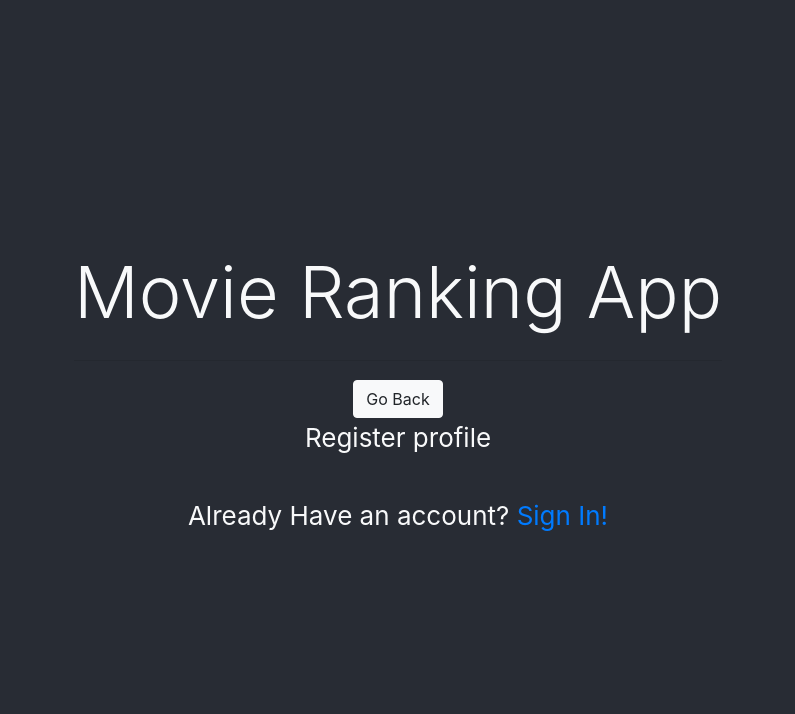
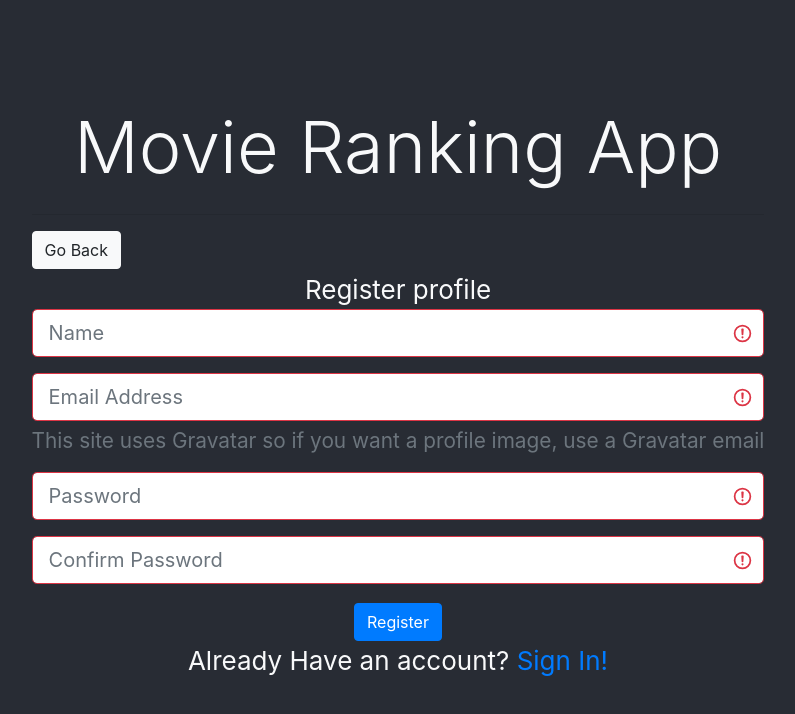
Before and after one commit to ncklasala/Movie_ranking, a React (Create React App) app in the folder client/: page /register in a window 1280 px wide. Shown: the top 714 px of the page, without its empty margins (242-1037 px from the left). Built offline with nearby package versions, Linux system fonts and the light colour scheme.

Commit message:
added form to user

```diff
--- a/client/src/actions/authActions.js
+++ b/client/src/actions/authActions.js
@@ -5,7 +5,7 @@ import jwt_decode from "jwt-decode";
 //Register User
 export const registerUser = (userData, history) => (dispatch) => {
   axios
-    .post("/api/users/register", userData)
+    .post("/api/user/register", userData)
     .then((res) => history.push("/login"))
     .catch((err) =>
       dispatch({
@@ -17,7 +17,7 @@ export const registerUser = (userData, history) => (dispatch) => {
 //Login User
 export const loginUser = (userData, history) => (dispatch) => {
   axios
-    .post("/api/users/login", userData)
+    .post("/api/user/login", userData)
     .then((res) => {
       //Save to local storage
       const { token } = res.data;
--- /dev/null
+++ b/client/src/components/common/TextFieldGroup.js
@@ -0,0 +1,47 @@
+import React from "react";
+import classnames from "classnames";
+import PropTypes from "prop-types";
+const TextFieldGroup = ({
+  name,
+  placeholder,
+  value,
+  error,
+  info,
+  type,
+  onChange,
+  disabled,
+}) => {
+  return (
+    <div className="form-group">
+      <input
+        type={type}
+        className={classnames("form-control form-control-lg", {
+          "is-invalid": { error },
+        })}
+        placeholder={placeholder}
+        name={name}
+        value={value}
+        onChange={onChange}
+        disabled={disabled}
+      />
+      {info && <small className="form-text text-muted">{info}</small>}
+      {error && <div className="invalid-feedback">{error}</div>}
+    </div>
+  );
+};
+
+TextFieldGroup.propTypes = {
+  name: PropTypes.string.isRequired,
+  placeholder: PropTypes.string,
+  value: PropTypes.string.isRequired,
+  label: PropTypes.string,
+  error: PropTypes.string,
+  info: PropTypes.string,
+  type: PropTypes.string.isRequired,
+  onChange: PropTypes.func.isRequired,
+  disabled: PropTypes.string,
+};
+TextFieldGroup.defaultProps = {
+  type: "text",
+};
+export default TextFieldGroup;
--- a/client/src/components/layout/GuestLanding.js
+++ b/client/src/components/layout/GuestLanding.js
@@ -1,8 +1,8 @@
 import React, { Component } from "react";
 import { Link } from "react-router-dom";
-import PropTypes from "prop-types";
-import { connect } from "react-redux";
-import Button from "react-bootstrap/Button";
+// import PropTypes from "prop-types";
+// import { connect } from "react-redux";
+// import Button from "react-bootstrap/Button";
 class GuestLanding extends Component {
   render() {
     return (
--- a/client/src/components/users/Register.js
+++ b/client/src/components/users/Register.js
@@ -1,14 +1,96 @@
 import React, { Component } from "react";
 import { Link } from "react-router-dom";
+import PropTypes from "prop-types";
+import { withRouter } from "react-router-dom";
+import { connect } from "react-redux";
+import { registerUser } from "../../actions/authActions";
+import TextFieldGroup from "../common/TextFieldGroup";
 class Register extends Component {
+  constructor() {
+    super();
+    this.state = {
+      name: "",
+      email: "",
+      password: "",
+      password2: "",
+      errors: {},
+    };
+    this.onChange = this.onChange.bind(this);
+    this.onSubmit = this.onSubmit.bind(this);
+  }
+
+  componentDidMount() {
+    if (this.props.auth.isAuthenticated) {
+      this.props.history.push("/");
+    }
+  }
+  componentWillReceiveProps(nextProps) {
+    if (nextProps.errors) {
+      this.setState({ errors: nextProps.errors });
+    }
+  }
+  onChange(e) {
+    this.setState({ [e.target.name]: e.target.value });
+  }
+  onSubmit(e) {
+    e.preventDefault();
+    const newUser = {
+      name: this.state.name,
+      email: this.state.email,
+      password: this.state.password,
+      password2: this.state.password2,
+    };
+    this.props.registerUser(newUser, this.props.history);
+  }
+
   render() {
+    const { errors } = this.state;
     return (
       <div className="register">
-        <Link to="/" className="btn btn-light">
+        <Link to="/" className="btn btn-light float-left">
           Go Back
         </Link>
+        <br />
         <div>Register profile</div>
-        <br />
+        <form noValidate className="form" onSubmit={this.onSubmit}>
+          <TextFieldGroup
+            placeholder="Name"
+            type="text"
+            name="name"
+            value={this.state.name}
+            onChange={this.onChange}
+            error={errors.name}
+          />
+
+          <TextFieldGroup
+            placeholder="Email Address"
+            type="email"
+            name="email"
+            value={this.state.email}
+            onChange={this.onChange}
+            error={errors.email}
+            info="This site uses Gravatar so if you want a profile image, use a
+              Gravatar email"
+          />
+          <TextFieldGroup
+            placeholder="Password"
+            type="password"
+            name="password"
+            value={this.state.password}
+            onChange={this.onChange}
+            error={errors.password}
+          />
+          <TextFieldGroup
+            placeholder="Confirm Password"
+            type="password"
+            name="password2"
+            value={this.state.password2}
+            onChange={this.onChange}
+            error={errors.password2}
+          />
+
+          <input type="submit" className="btn btn-primary" value="Register" />
+        </form>
         <p>
           Already Have an account? <Link to="/login">Sign In!</Link>
         </p>
@@ -16,4 +98,13 @@ class Register extends Component {
     );
   }
 }
-export default Register;
+Register.propTypes = {
+  registerUser: PropTypes.func.isRequired,
+  auth: PropTypes.object.isRequired,
+  errors: PropTypes.object.isRequired,
+};
+const mapStateToProps = (state) => ({
+  auth: state.auth,
+  errors: state.errors,
+});
+export default connect(mapStateToProps, { registerUser })(withRouter(Register));
```
Also changed, not shown: client/src/components/common/InputGroup.js (added, +48 -0 lines), client/src/components/common/PrivateRoute.js (added, +27 -0 lines), client/src/components/common/SelectListGroup.js (added, +36 -0 lines), client/src/components/common/Spinner.js (added, +13 -0 lines), client/src/components/common/TextAreaFieldGroup.js (added, +37 -0 lines), client/src/components/common/spinner.gif (added).
